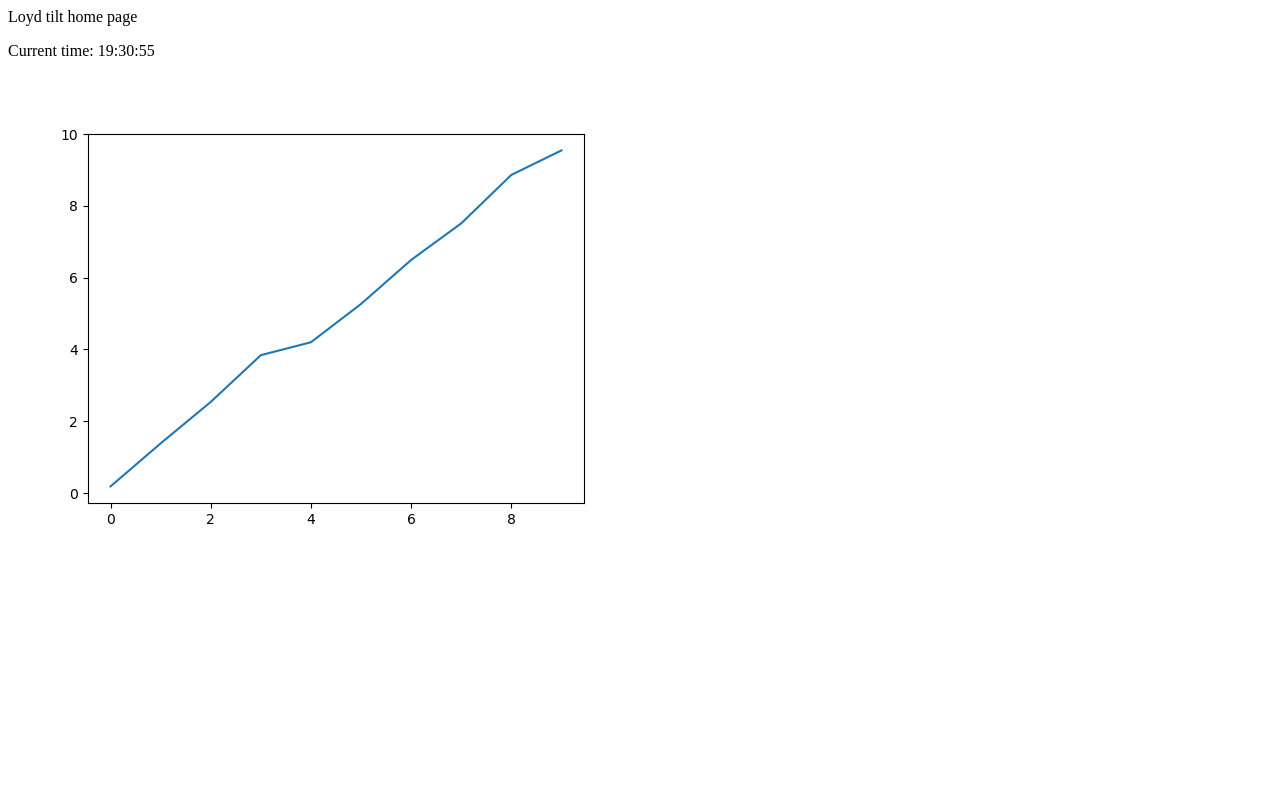
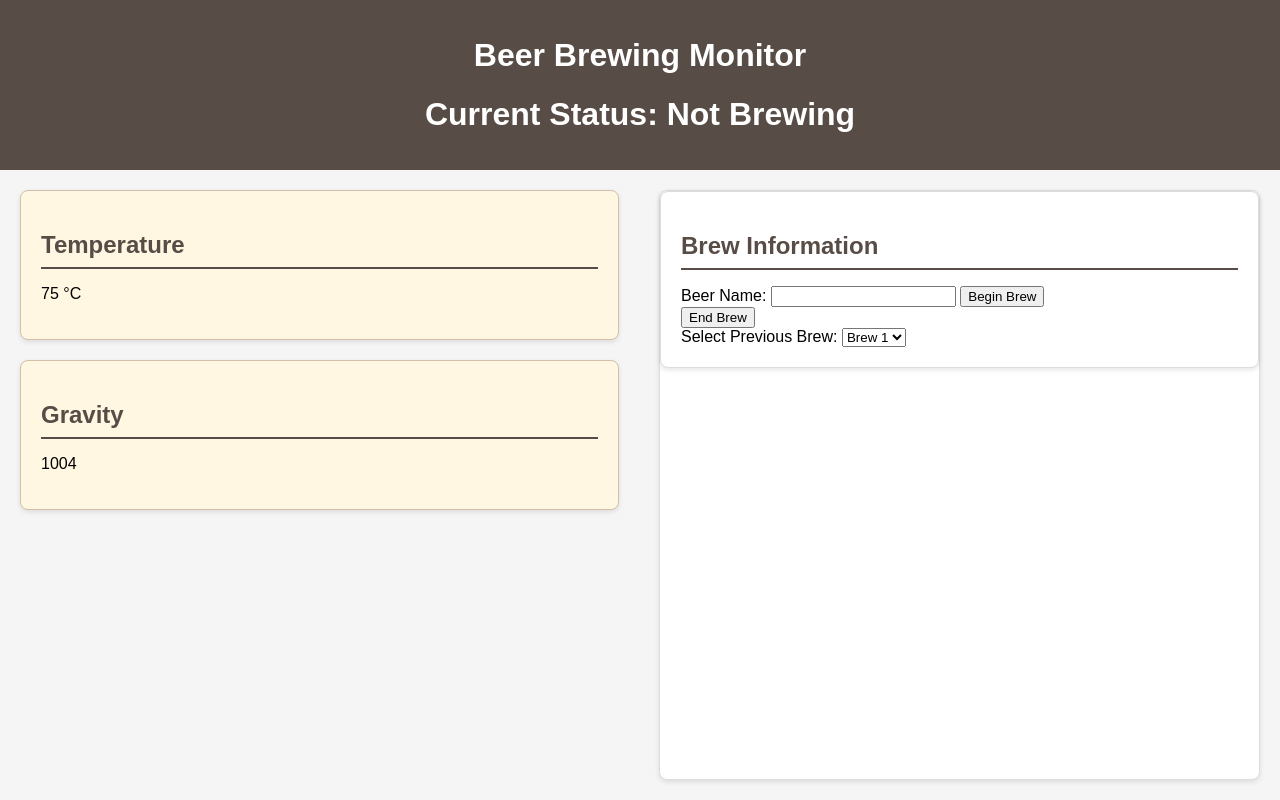
Before and after one commit to lemonpledge35/Tilt, a Flask app: page / in a window 1280 px wide. Run offline with Flask 3, Linux system fonts and the light colour scheme.

Commit message:
Added html from chatgpt and tweaked it to respond to button presses

```diff
--- a/app.py
+++ b/app.py
@@ -1,13 +1,62 @@
 import numpy as np
 from flask import Flask, render_template, request
 import datetime
+import threading
+
+global brewing
+brewing = False
+
+
+class Brew():
+    def __init__(self,name):
+        self.name = name
+
+def get_values():
+    t = 75
+    sg = 1004
+    return t,sg
+
+def begin_brew(fn):
+    global brewing
+    brewing = True
+    beer = Brew(fn)
+    return beer
+
+def end_brew():
+    global brewing
+    brewing = False
+
+
 
 app = Flask(__name__)
 
-@app.route("/")
+@app.route("/", methods = ['GET','POST'])
 def home():
-	t = datetime.datetime.now().strftime("%H:%M:%S")
-	return render_template('home.html',current_time=t)
+    global brewing
+    t,s = get_values()
+    #t = datetime.datetime.now().strftime("%H:%M:%S")
+    if request.method == 'POST':
+        if 'beginbrew' in request.form:
+            fn = request.form['beerName']
+            beer = begin_brew(fn)
+        elif 'endbrew' in request.form:
+            end_brew()
+
+        get_values()
+        t,s = get_values()
+        if brewing:
+            bs = f'Brewing {beer.name}'
+        else:
+            bs = 'Not Brewing'
+        return render_template('home.html',temp=t,sg=s,brewing_status=bs)
+
+    if request.method == 'GET':
+        if brewing:
+            return render_template('home.html',temp=t,sg = s,brewing_status = 'Brewing')
+        else:
+            return render_template('home.html',temp=t,sg=s,brewing_status='Not Brewing')
+
+
 
 @app.route("/test/")
 def rest():
--- a/templates/home.html
+++ b/templates/home.html
@@ -1,15 +1,135 @@
-<html>
+<!DOCTYPE html>
+<html lang="en">
+<head>
+    <meta charset="UTF-8">
+    <meta name="viewport" content="width=device-width, initial-scale=1.0">
+    <title>Beer Brewing Monitor</title>
+    <script src="https://cdn.jsdelivr.net/npm/chart.js"></script>
+    <style>
+        body {
+            font-family: 'Arial', sans-serif;
+            background-color: #f5f5f5;
+            margin: 0;
+            padding: 0;
+            display: flex;
+            flex-direction: column;
+            min-height: 100vh;
+        }
+
+        header {
+            background-color: #574c46;
+            color: #fff;
+            text-align: center;
+            padding: 1em;
+        }
+
+        .main-content {
+            display: flex;
+            flex: 1;
+        }
+
+        .metrics-container {
+            flex: 1;
+            margin: 20px;
+        }
+
+        .metric {
+            background-color: #fff7e2;
+            border: 1px solid #d3c0a8;
+            padding: 20px;
+            margin-bottom: 20px;
+            border-radius: 8px;
+            box-shadow: 0 2px 5px rgba(0, 0, 0, 0.1);
+        }
+
+        h2 {
+            color: #574c46;
+            border-bottom: 2px solid #574c46;
+            padding-bottom: 8px;
+            margin-bottom: 16px;
+        }
+
+        .metric-value {
+            font-size: 24px;
+            font-weight: bold;
+            color: #007bff;
+        }
+
+        .chart-container {
+            flex: 1;
+            margin: 20px;
+            background-color: #fff;
+            border: 1px solid #ddd;
+            border-radius: 8px;
+            box-shadow: 0 2px 5px rgba(0, 0, 0, 0.1);
+        }
+
+        .brew-form {
+            margin-bottom: 20px;
+            padding: 20px;
+            background-color: #fff;
+            border: 1px solid #ddd;
+            border-radius: 8px;
+            box-shadow: 0 2px 5px rgba(0, 0, 0, 0.1);
+        }
+    </style>
+</head>
 <body>
-<p>
 
-Loyd tilt home page
-</p>
-<p>
+    <header>
+        <h1>Beer Brewing Monitor</h1>
+        <h1>Current Status: {{brewing_status}}</h1>
+    </header>
 
-Current time: {{ current_time}}
+    <div class="main-content">
+        <div class="metrics-container">
+            <div class="metric">
+                <h2>Temperature</h2>
+                <p> {{temp}} °C</p>
+            </div>
 
-</p>
+            <div class="metric">
+                <h2>Gravity</h2>
+                <p> {{sg}}</p>
+            </div>
+        </div>
 
-<img src="../static/test.png" alt="Data plot">
+        <div class="chart-container">
+            <div class="brew-form">
+                <h2>Brew Information</h2>
+                <form method="post">
+                    <label for="beerName">Beer Name:</label>
+                    <input type="text" id="beerName" name="beerName" required>
+
+                    <button type="submit" name="beginbrew" >Begin Brew</button>
+
+
+                    </select>
+                </form>
+            <div class="end-form">
+                <form method="post">
+                    <button type="submit" name="endbrew" >End Brew</button>
+
+
+                    </select>
+                </form>
+
+<form>
+             <label for="previousBrews">Select Previous Brew:</label>
+             <select id="previousBrews" name="previousBrews">
+                 <option value="brew1">Brew 1</option>
+                 <option value="brew2">Brew 2</option>
+                 <option value="brew3">Brew 3</option>
+                 </form>
+            </div>
+
+            <canvas id="brewingChart"></canvas>
+        </div>
+    </div>
+
+    <script>
+
+    </script>
+
 </body>
 </html>
```
